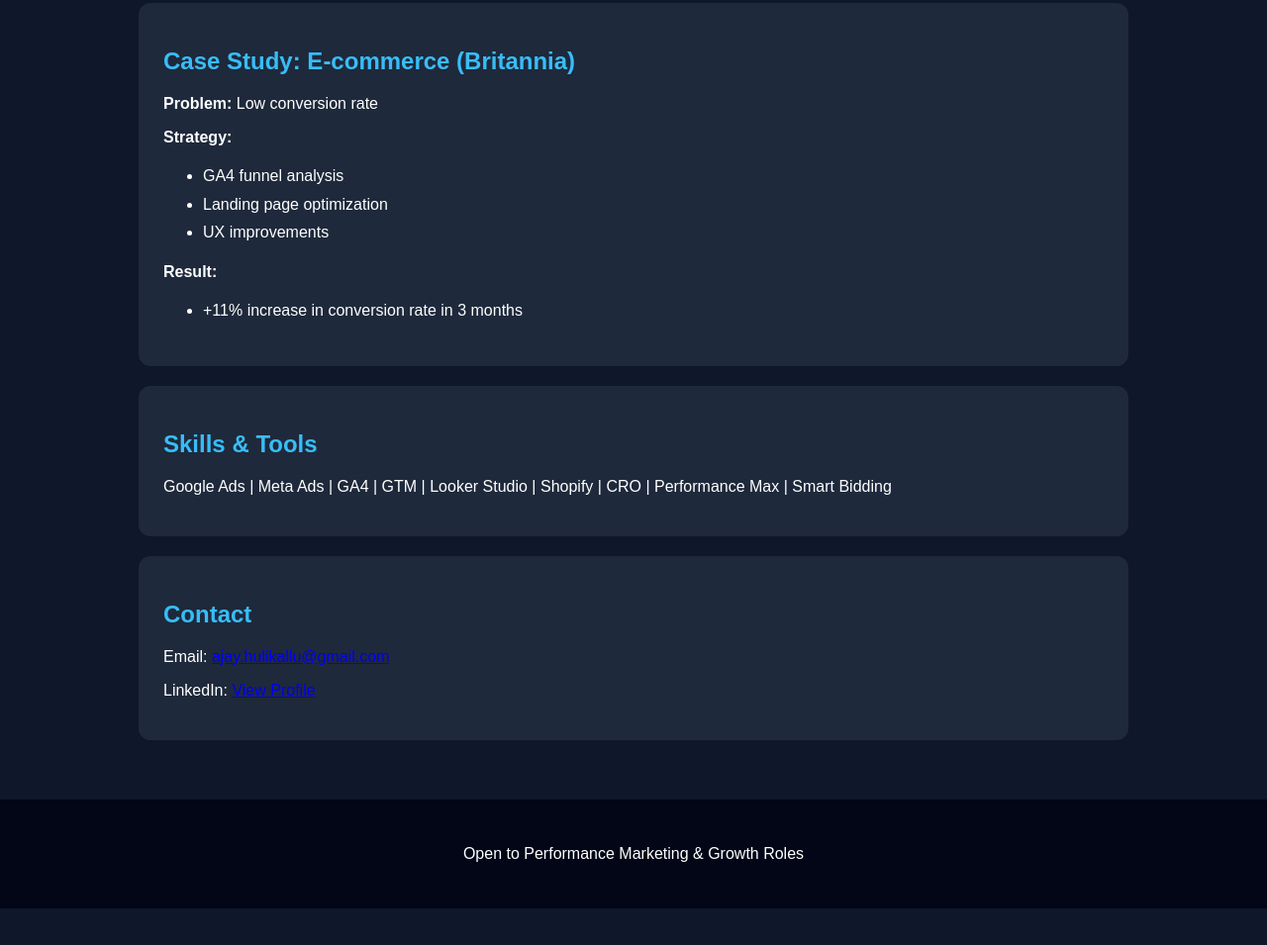
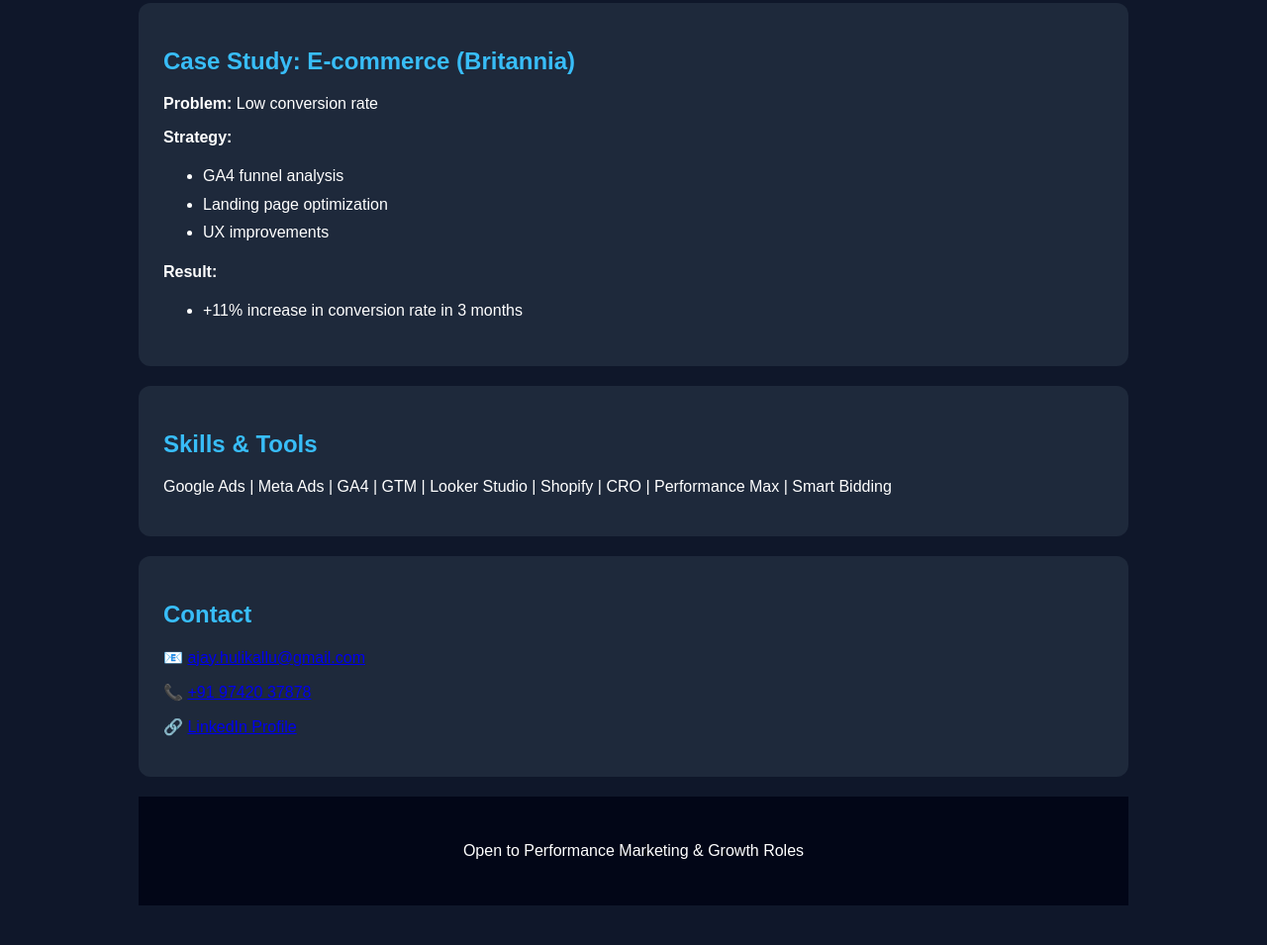
Before and after one commit to ajayhulikallu/ajay-portfolio, a plain HTML site: page index.html in a window 1280 px wide. Shown: the part 3448-4403 px from the top of the page at 99% size. Before the commit the page ends 4366 px from the top, so only its background shows below. Drawn offline with Linux system fonts and the light colour scheme.

Commit message:
Update index.html

```diff
--- a/index.html
+++ b/index.html
@@ -216,10 +216,15 @@
   </div>
 
   <div class="card">
-    <h2>Contact</h2>
-    <p>Email: <a href="mailto:ajay.hulikallu@gmail.com">ajay.hulikallu@gmail.com</a></p>
-<p>LinkedIn: <a href="https://linkedin.com/in/ajay-chakravarthy-h-j" target="_blank">View Profile</a></p>
-  </div>
+  <h2>Contact</h2>
+
+  <p>📧 <a href="mailto:ajay.hulikallu@gmail.com">ajay.hulikallu@gmail.com</a></p>
+
+  <p>📞 <a href="tel:+919742037878">+91 97420 37878</a></p>
+
+  <p>🔗 <a href="https://linkedin.com/in/ajay-chakravarthy-h-j" target="_blank">
+    LinkedIn Profile
+  </a></p>
 </div>
 
 <div class="footer">
```
